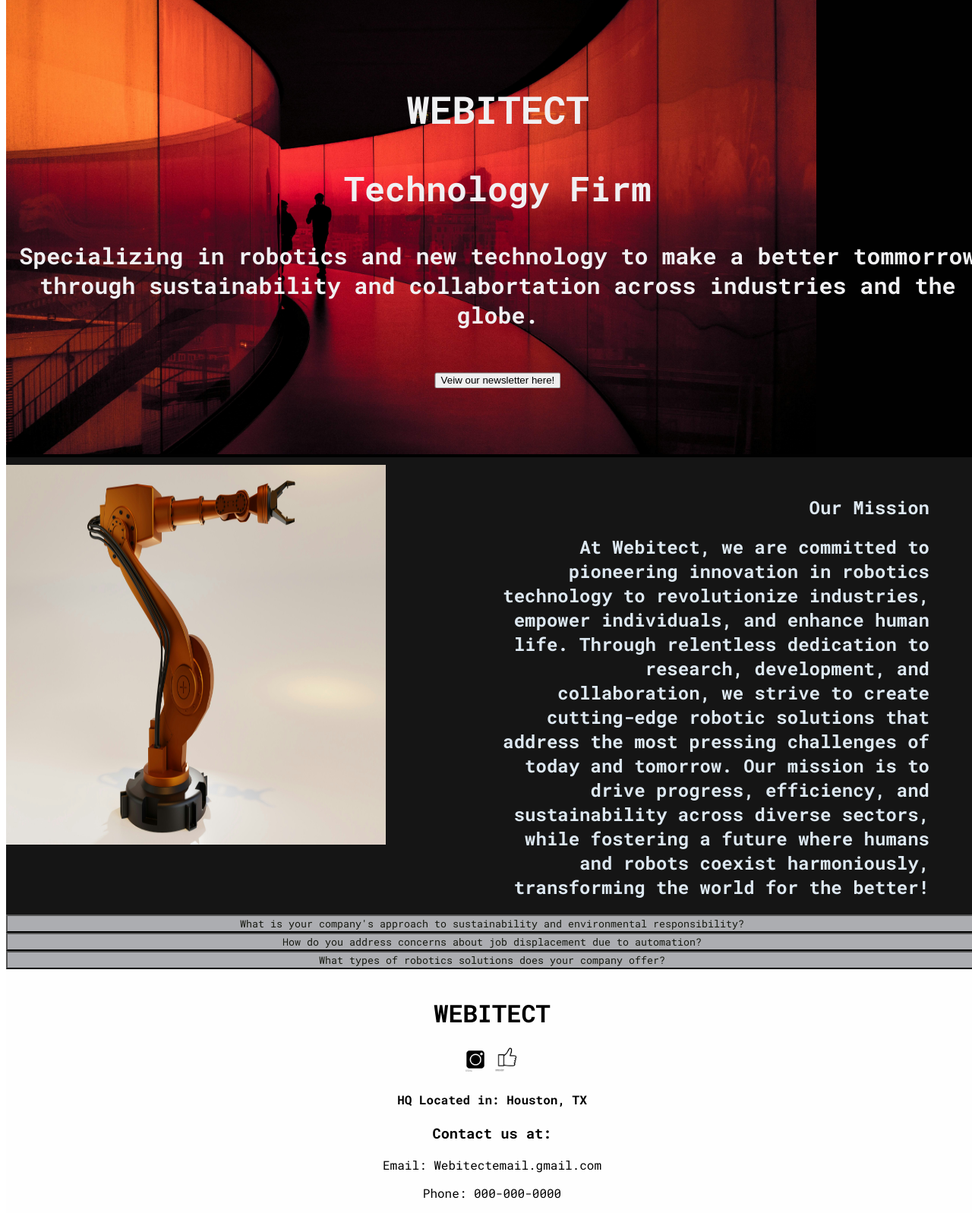
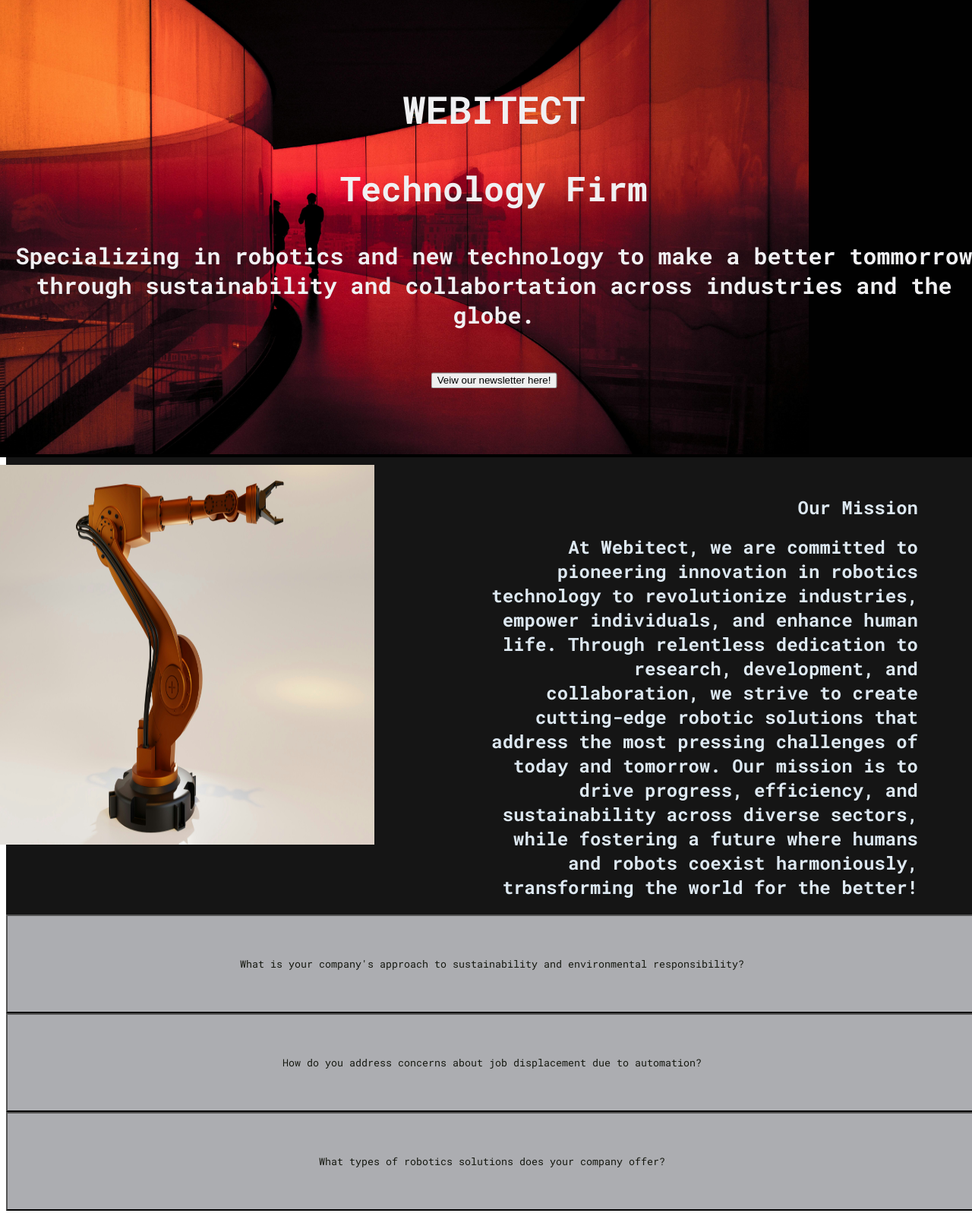
Before and after one commit to paigestacey/cprg-218-lab4, a plain HTML site: page index.html in a window 1280 px wide. Shown: the top 1597 px of the page at 76% size. Drawn offline with Linux system fonts and the light colour scheme; grey boxes are pictures that could not be loaded.

Commit message:
update 4

```diff
--- a/styles/lab_four_starter.css
+++ b/styles/lab_four_starter.css
@@ -7,6 +7,7 @@
   background-size: cover;
   background-repeat: no-repeat;
   margin-top: -10px;
+  margin-left: -10px;
 }
 
 .Webitect {
@@ -44,6 +45,8 @@
 
 .content-image {
   display: flex;
+  width: 100%;
+  margin-left: -15px;
 }
 
 /*the drop down accordian*/
@@ -51,6 +54,8 @@
   background-color: #acadb1;
   font-family: "Roboto Mono", monospace;
   font-style: normal;
+  width: 100%;
+  height: 130px;
   color: #151810;
   cursor: pointer;
   width: 100%;
```
